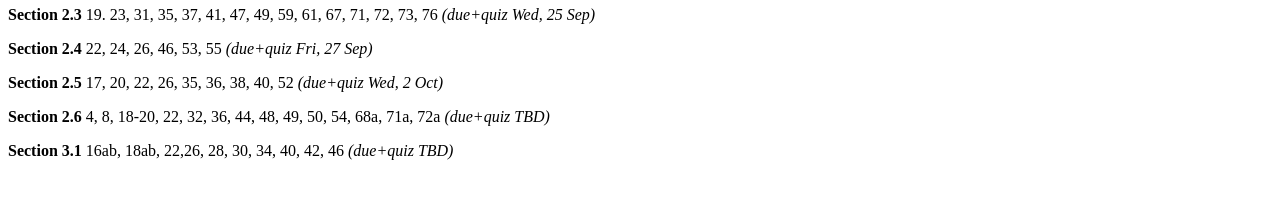
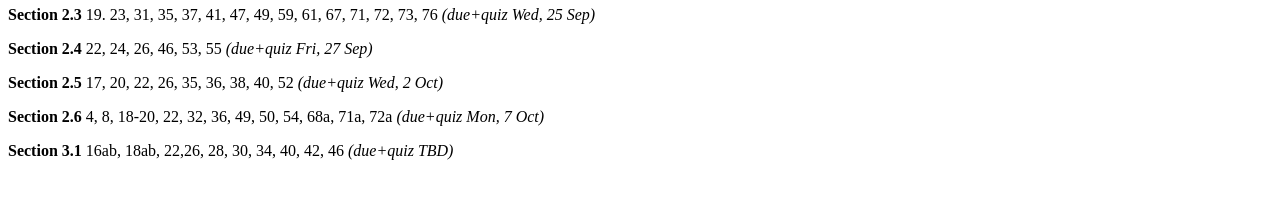
Before and after one commit to danielmichaelcicala/danielmichaelcicala.github.io, a Jekyll site: the page assets/hw_calc02_f19.html, which Jekyll copies as it is, in a window 1280 px wide. Shown: the part 330-529 px from the top of the page. Built offline with Jekyll 4.4.1, drawn with Linux system fonts in a browser that asks for light colours.

Commit message:
add calc hw 2.6

```diff
--- a/assets/hw_calc02_f19.html
+++ b/assets/hw_calc02_f19.html
@@ -25,7 +25,7 @@ pandoc hw_calc02_f19.md -f markdown -t html -s -o hw_calc02_f19.html
 <p><strong>Section 2.3</strong> 19. 23, 31, 35, 37, 41, 47, 49, 59, 61, 67, 71, 72, 73, 76 <em>(due+quiz Wed, 25 Sep)</em></p>
 <p><strong>Section 2.4</strong> 22, 24, 26, 46, 53, 55 <em>(due+quiz Fri, 27 Sep)</em></p>
 <p><strong>Section 2.5</strong> 17, 20, 22, 26, 35, 36, 38, 40, 52 <em>(due+quiz Wed, 2 Oct)</em></p>
-<p><strong>Section 2.6</strong> 4, 8, 18-20, 22, 32, 36, 44, 48, 49, 50, 54, 68a, 71a, 72a <em>(due+quiz TBD)</em></p>
+<p><strong>Section 2.6</strong> 4, 8, 18-20, 22, 32, 36, 49, 50, 54, 68a, 71a, 72a <em>(due+quiz Mon, 7 Oct)</em></p>
 <p><strong>Section 3.1</strong> 16ab, 18ab, 22,26, 28, 30, 34, 40, 42, 46 <em>(due+quiz TBD)</em></p>
 </body>
 </html>
--- a/assets/hw_calc07_f19.html
+++ b/assets/hw_calc07_f19.html
@@ -25,7 +25,7 @@ pandoc hw_calc07_f19.md -f markdown -t html -s -o hw_calc07_f19.html
 <p><strong>Section 2.3</strong> 19. 23, 31, 35, 37, 41, 47, 49, 59, 61, 67, 71, 72, 73, 76 <em>(due+quiz Wed, 25 Sep)</em></p>
 <p><strong>Section 2.4</strong> 22, 24, 26, 46, 53, 55 <em>(due+quiz Fri, 27 Sep)</em></p>
 <p><strong>Section 2.5</strong> 17, 20, 22, 26, 35, 36, 38, 40, 52 <em>(due+quiz Wed, 2 Oct)</em></p>
-<p><strong>Section 2.6</strong> 4, 8, 18-20, 22, 32, 36, 44, 48, 49, 50, 54, 68a, 71a, 72a <em>(due+quiz TBD)</em></p>
+<p><strong>Section 2.6</strong> 4, 8, 18-20, 22, 32, 36, 49, 50, 54, 68a, 71a, 72a <em>(due+quiz Mon, 7 Oct)</em></p>
 <p><strong>Section 3.1</strong> 16ab, 18ab, 22,26, 28, 30, 34, 40, 42, 46 <em>(due+quiz TBD)</em></p>
 </body>
 </html>
```
